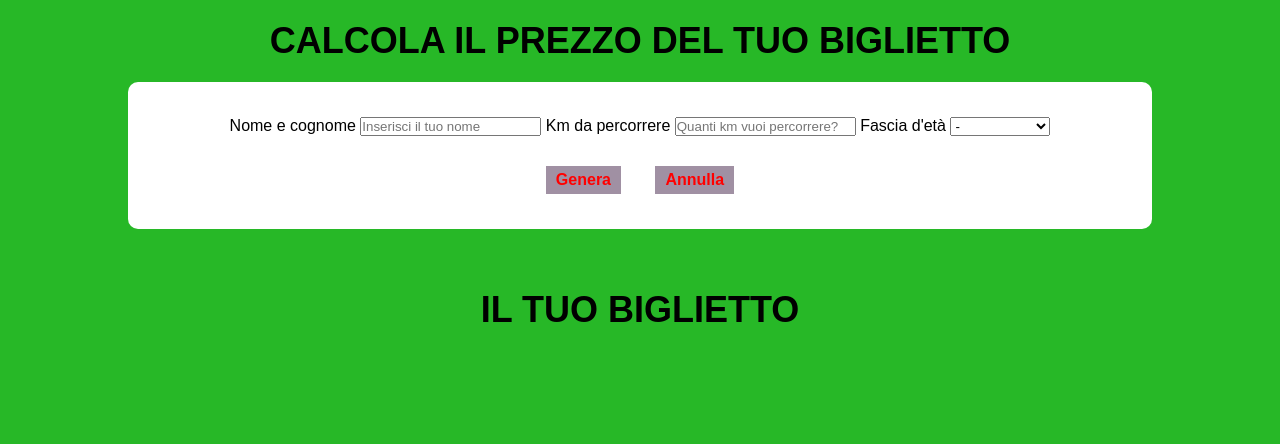
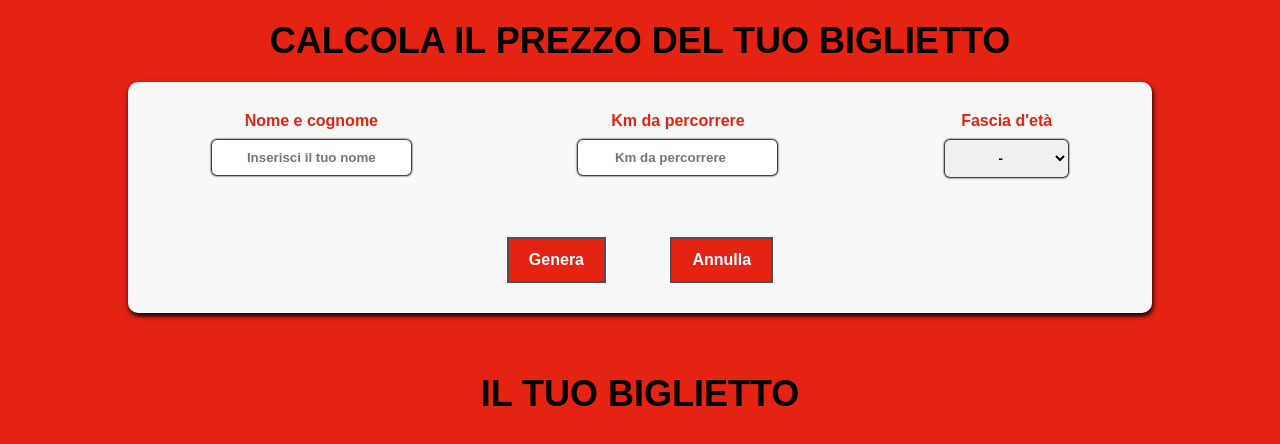
Before and after one commit to StefanoF707/js-biglietto-treno-form, a plain HTML site: page index.html in a window 1280 px wide. Drawn offline with Linux system fonts and the light colour scheme.

Commit message:
css superiore

```diff
--- a/css/style.css
+++ b/css/style.css
@@ -5,8 +5,13 @@
 }
 
 body {
-     background: #27b827;
      font-family: arial;
+     background: #E42312;
+}
+
+/* UTILITIES */
+:focus {
+     outline: 0;
 }
 
 h2 {
@@ -21,6 +26,8 @@ h2 {
 .show {
      opacity: 1;
 }
+/* /UTILITIES */
+
 
 #wrapper {
      width: 80%;
@@ -28,26 +35,51 @@ h2 {
      text-align: center;
 }
 
-#wrapper_top > .ticket_generator {
+#wrapper_top > #ticket_generator {
      width: 100%;
-     padding: 20px;
-     background: #fff;
+     background: #F8F8F8;
+     color:  #E42312;
+     font-weight: bold;
+     box-shadow: 1px 3px 5px #000000;
      border-radius: 10px;
 }
 
-.ticket_generator > .ticket_generator_top,
-.ticket_generator > .ticket_generator_bottom {
-     padding: 15px 0;
+#ticket_generator > .ticket_generator_top {
+     display: flex;
+     justify-content: space-around;
+     padding: 30px 0;
 }
+.ticket_generator_top .form_container > input,
+.ticket_generator_top .form_container > select#age {
+     display: block;
+     font-weight: bold;
+     margin-top: 10px;
+     padding: 10px;
+     text-align: center;
+     border: 0;
+     box-shadow: 0px 0px 2px 1px #000000;
+     border-radius: 5px;
+}
+
+#ticket_generator > .ticket_generator_bottom {
+     padding: 30px 0;
+}
+
 
 .btn {
      display: inline-block;
-     padding: 5px 10px;
-     color: #f00;
-     background: #a090a3;
+     padding: 12px 20px;
+     margin: 0 30px;
+     color: #fff;
+     background: #E42312;
+     border: 2px solid #544d55;
      font-weight: bold;
-     margin: 0 15px;
      cursor: pointer;
+     transition: background 0.3s;
+}
+.btn:hover {
+     background: #e25d51;
+     border: 2px solid #353336;
 }
 
 #wrapper_bottom {
--- a/index.html
+++ b/index.html
@@ -12,14 +12,19 @@
                <section id="wrapper_top">
                     <h2>calcola il prezzo del tuo biglietto</h2>
 
-                    <div class="ticket_generator">
+                    <div id="ticket_generator">
                          <div class="ticket_generator_top">
+                              <div class="form_container">
                                    <label for="name">Nome e cognome</label>
                                    <input type="text" id="name" name="name" placeholder="Inserisci il tuo nome">
+                              </div>
 
+                              <div class="form_container">
                                    <label for="km">Km da percorrere</label>
-                              <input type="number" id="km" name="km" placeholder="Quanti km vuoi percorrere?">
+                                   <input type="number" min="1" id="km" name="km" placeholder="Km da percorrere">
+                              </div>
 
+                              <div class="form_container">
                                    <label for="age">Fascia d'età</label>
                                    <select id="age" name="age">
                                         <option value="not_work" selected disabled>-</option>
@@ -27,6 +32,7 @@
                                         <option value="adult">Maggiorenne</option>
                                         <option value="old">Over 65</option>
                                    </select>
+                              </div>
                          </div>
 
                          <div class="ticket_generator_bottom">
```
Lines whose indentation alone changed are shown as unchanged.
